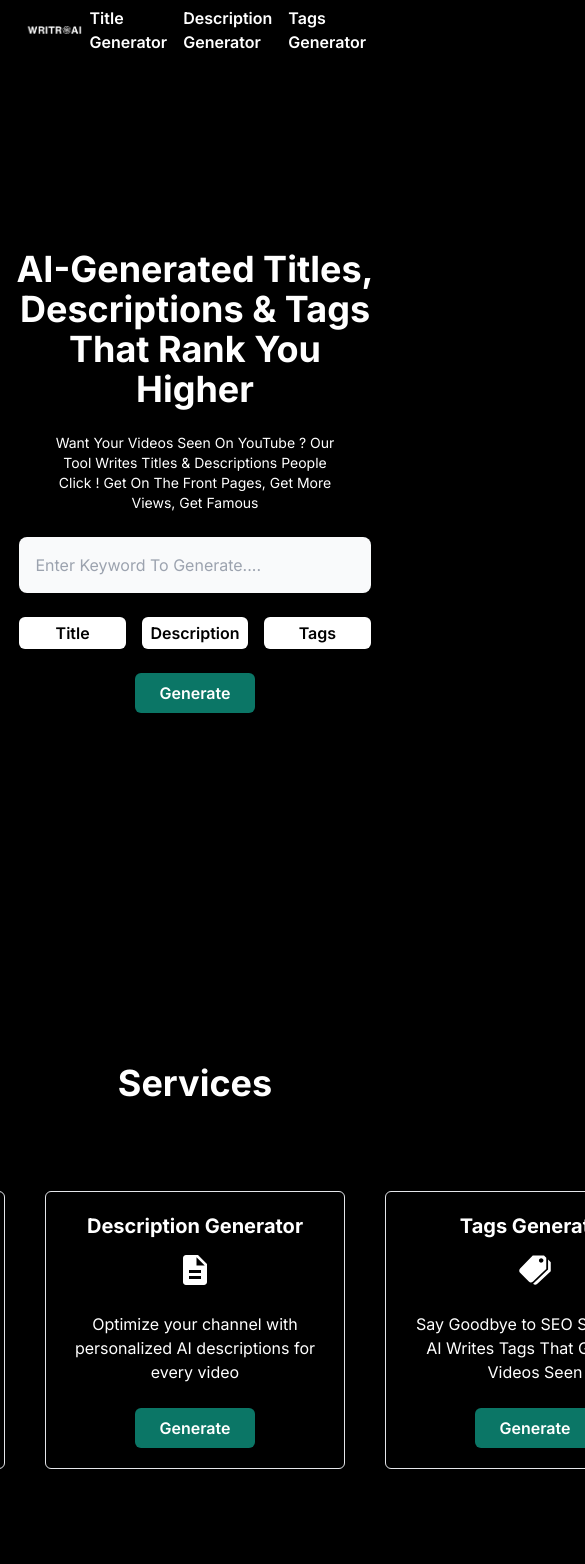
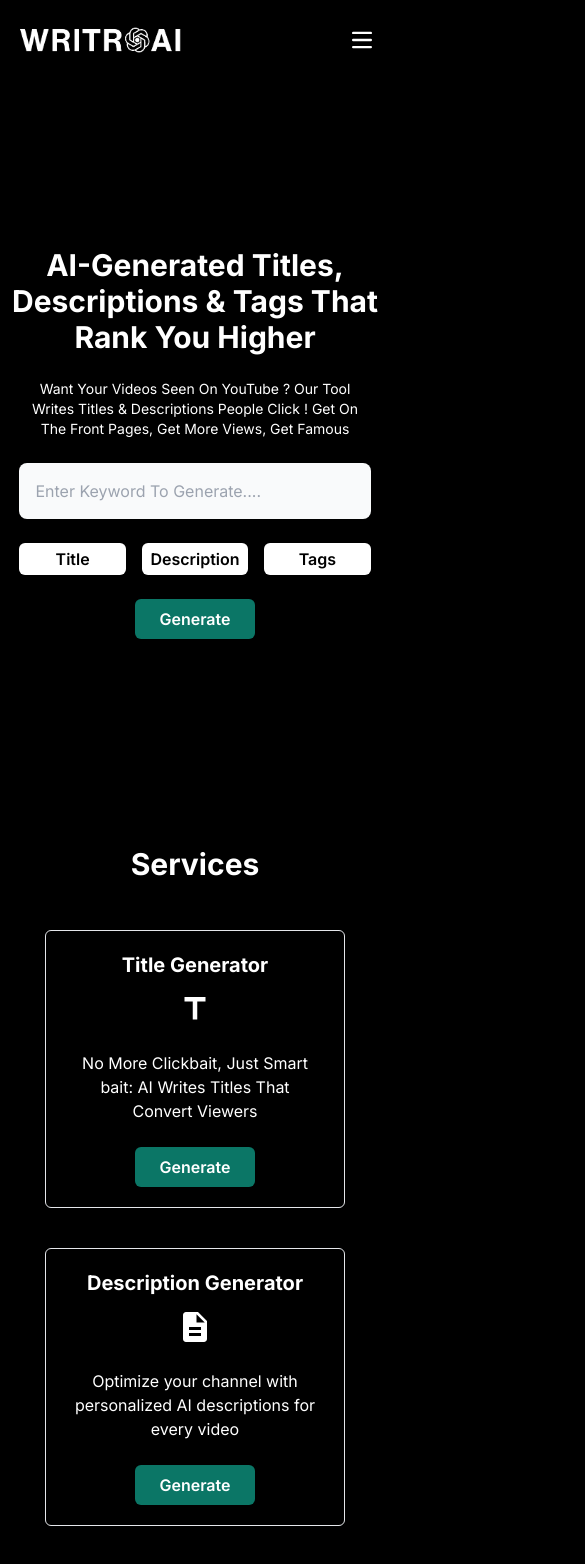
Before and after one commit to niaziiii/youtube-AI-2.0, a Next.js app: page / in a window 390 px wide. Shown: the top 1564 px of the page, 585 px wide, since content can reach past the window. Built offline with nearby package versions, Linux system fonts and the light colour scheme.

Commit message:
responsiveness fix in home page

```diff
--- a/src/app/terms-conditions/page.tsx
+++ b/src/app/terms-conditions/page.tsx
@@ -24,19 +24,19 @@ const Page = () => {
             to take all of the terms and conditions stated on this page. <br />
             <br /> The following terminology applies to these Terms and
             Conditions, Privacy Statement and Disclaimer Notice and all
-            Agreements: "Client", "You" and "Your" refers to you, the person log
-            on this website and compliant to the {"Company's"} terms and
-            conditions. "The Company", "Ourselves", "We", "Our" and "Us", refers
-            to our Company. "Party", "Parties", or "Us", refers to both the
-            Client and ourselves. All terms refer to the offer, acceptance and
-            consideration of payment necessary to undertake the process of our
-            assistance to the Client in the most appropriate manner for the
-            express purpose of meeting the {"Client's"} needs in respect of
-            provision of the {"Company's"} stated services, in accordance with
-            and subject to, prevailing law of pk. Any use of the above
-            terminology or other words in the singular, plural, capitalization
-            and/or he/she or they, are taken as interchangeable and therefore as
-            referring to the same.
+            Agreements: {"Client"}, {"You"} and {"Your"} refers to you, the
+            person log on this website and compliant to the {"Company's"} terms
+            and conditions. {"The Company"},{"Ourselves"}, {"We"}, {"Our"} and{" "}
+            {"Us"}, refers to our Company. {"Party"}, {"Parties"}, or {"Us"},
+            refers to both the Client and ourselves. All terms refer to the
+            offer, acceptance and consideration of payment necessary to
+            undertake the process of our assistance to the Client in the most
+            appropriate manner for the express purpose of meeting the{" "}
+            {"Client's"} needs in respect of provision of the {"Company's"}{" "}
+            stated services, in accordance with and subject to, prevailing law
+            of pk. Any use of the above terminology or other words in the
+            singular, plural, capitalization and/or he/she or they, are taken as
+            interchangeable and therefore as referring to the same.
           </p>
           <h2 className="text-2xl mt-6 mb-2 font-bold">Cookies</h2>
           <p>
--- a/src/components/home/index.tsx
+++ b/src/components/home/index.tsx
@@ -49,11 +49,11 @@ const HomePage = () => {
         />
       </div>
       {/* {loading && <LoadingSpinner />} */}
-      <div className="min-h-screen text-white flex items-center justify-center flex-col">
-        <h2 className=" capitalize text-4xl font-bold text-center pb-12">
+      <div className="mt-10 text-white flex items-center justify-center flex-col">
+        <h2 className=" capitalize text-3xl md:text-4xl font-bold text-center pb-2">
           Services
         </h2>
-        <div className="flex items-center justify-center gap-10 mt-10">
+        <div className="flex flex-wrap items-center justify-center gap-10 mt-10">
           {homeServices.map((service) => (
             <div
               key={service.title}
@@ -80,13 +80,13 @@ const HomePage = () => {
       </div>
       {/* <Accordination /> */}
 
-      <div className="min-h-screen text-white flex items-center justify-center flex-col">
-        <h2 className=" capitalize text-4xl font-bold text-center pb-12">
+      <div className="my-20 text-white flex items-center justify-center flex-col">
+        <h2 className=" capitalize text-3xl md:text-4xl font-bold text-center pb-2">
           About Us
         </h2>
         <div className="flex flex-col items-center w-full justify-center gap-10 mt-10">
-          <div className=" w-[50%]  border rounded-md py-5">
-            <p className="text-center px-6 mt-6">
+          <div className="w-[90%] md:w-[70%] lg:w-[50%]  border rounded-md p-2 sm:p-3 lg:py-5">
+            <p className="text-center px-3 lg:px-6">
               Tired of staring at a blank YouTube title screen? Feeling lost in
               the keyword desert? Our AI isn&apos;t just a robot – it&apos;s
               your ultimate hype assistant. Imagine titles that spark instant
--- a/src/components/shared/header/index.tsx
+++ b/src/components/shared/header/index.tsx
@@ -1,5 +1,7 @@
+"use client";
+
 import Image from "next/image";
-import React from "react";
+import React, { useState } from "react";
 
 const links = [
   {
@@ -16,37 +18,124 @@ const links = [
   },
 ];
 
+// const Header = ({ active = null }: { active?: number | null }) => {
+//   return (
+//     <header className="  text-white z-10 h-[14vh]">
+//       <nav
+//         className="mx-auto flex max-w-7xl items-center justify-between py-1.5 px-6 lg:px-8"
+//         aria-label="Global"
+//       >
+//         <div className="flex lg:flex-1">
+//           <a href="/" className="  text-2xl font-bold">
+//             <Image width={200} height={20} src={"/logo.png"} alt="'" />
+//           </a>
+//         </div>
+
+//         <div className="flex lg:flex-1 gap-4 lg:justify-end">
+//           {links.map((link, i: any) => {
+//             return (
+//               <a
+//                 style={{
+//                   color: active == i ? "#13F9D6" : "white",
+//                 }}
+//                 className={`font-semibold`}
+//                 key={i}
+//                 href={link.link}
+//               >
+//                 {link.name}
+//               </a>
+//             );
+//           })}
+//         </div>
+//       </nav>
+//     </header>
+//   );
+// };
+
+// export default Header;
+
 const Header = ({ active = null }: { active?: number | null }) => {
+  const [showHeader, setShowHeader] = useState(false);
+
   return (
-    <header className="  text-white z-10 h-[14vh]">
-      <nav
-        className="mx-auto flex max-w-7xl items-center justify-between py-1.5 px-6 lg:px-8"
-        aria-label="Global"
+    <nav className="bg-black border-gray-200 dark:bg-gray-900 ">
+      <div className=" relative flex flex-wrap items-center justify-between w-full text-white z-10  px-2 sm:px-6 md:px-12 lg:px-16">
+        {/* <a
+          href="https://flowbite.com/"
+          className="flex items-center space-x-3 rtl:space-x-reverse"
         >
+          <img
+            src="https://flowbite.com/docs/images/logo.svg"
+            className="h-8"
+            alt="Flowbite Logo"
+          />
+          <span className="self-center text-2xl font-semibold whitespace-nowrap dark:text-white">
+            Flowbite
+          </span>
+        </a> */}
         <div className="flex lg:flex-1">
           <a href="/" className="  text-2xl font-bold">
             <Image width={200} height={20} src={"/logo.png"} alt="'" />
           </a>
         </div>
+        <button
+          onClick={() => setShowHeader(!showHeader)}
+          type="button"
+          className="inline-flex items-center p-2 w-10 h-10 justify-center text-sm text-white rounded-lg lg:hidden hover:bg-[#0B7666] focus:outline-none focus:ring-2 focus:ring-white dark:text-white dark:hover:bg-white dark:focus:ring-white"
+          aria-controls="navbar-default"
+          aria-expanded="false"
+        >
+          <span className="sr-only">Open main menu</span>
+          <svg
+            className="w-5 h-5"
+            aria-hidden="true"
+            xmlns="http://www.w3.org/2000/svg"
+            fill="none"
+            viewBox="0 0 17 14"
+          >
+            <path
+              stroke="currentColor"
+              stroke-linecap="round"
+              stroke-linejoin="round"
+              stroke-width="2"
+              d="M1 1h15M1 7h15M1 13h15"
+            />
+          </svg>
+        </button>
 
-        <div className="flex lg:flex-1 gap-4 lg:justify-end">
-          {links.map((link, i: any) => {
+        <div
+          className={`${
+            showHeader ? "absolute z-1000 top-[90%] w-full left-0 " : "hidden"
+          } lg:block lg:w-auto`}
+          id="navbar-default"
+        >
+          <ul
+            className={`${
+              showHeader
+                ? "text-white bg-[#0f0f0f] w-[95%] m-auto"
+                : " text-white gap-8 "
+            } font-medium flex  flex-col p-4 lg:p-0 mt-4  rounded-lg lg:flex-row`}
+          >
+            {links.map((link, i) => {
               return (
+                <li key={link.link}>
                   <a
                     style={{
-                  color: active == i ? "#13F9D6" : "white",
+                      color: active == i ? "#13F9D6" : " ",
                     }}
-                className={`font-semibold`}
-                key={i}
                     href={link.link}
+                    className="block font-bold py-2 px-3 hover:text-[#13F9D6]"
+                    aria-current="page"
                   >
                     {link.name}
                   </a>
+                </li>
               );
             })}
+          </ul>
+        </div>
       </div>
     </nav>
-    </header>
   );
 };
 
--- a/src/components/shared/search/index.tsx
+++ b/src/components/shared/search/index.tsx
@@ -38,17 +38,17 @@ const SearchingScreen = (props: IScreen) => {
   } = props;
 
   return (
-    <div className=" flex-1 flex items-center justify-center z-10 text-white">
-      <div className="w-[90%] md:w-[70%] lg:w-[60%] xl:w-[50%]   h-full m-auto  flex flex-col items-start justify-center">
+    <div className=" flex-1 flex items-center justify-center text-white m-auto">
+      <div className="w-full  md:w-[70%] lg:w-[60%] xl:w-[50%]   h-full m-auto  flex flex-col items-start justify-center">
         <div className="flex flex-wrap justify-center ">
-          <h1 className=" capitalize text-4xl font-bold text-center">
+          <h1 className=" capitalize text-3xl md:text-4xl font-bold text-center">
             {title}
           </h1>
           <p className="mt-6 text-sm capitalize text-center w-[80%] m-auto">
             {description}
           </p>
         </div>
-        <div className="px-2 w-full mt-6">
+        <div className="px-2  w-[90%]  m-auto mt-6">
           <div className="relative w-full">
             <input
               type="search"
--- a/src/components/social/index.tsx
+++ b/src/components/social/index.tsx
@@ -6,7 +6,7 @@ import { FaPinterest } from "react-icons/fa";
 
 const SocialItems = () => {
   return (
-    <div className="flex items-center justify-between w-full px-8">
+    <div className="flex items-center justify-between flex-col gap-6 md:flex-row w-full px-8">
       <div className="flex items-center gap-2">
         <a
           href="https://www.facebook.com/writroai?mibextid=ZbWKwL"
@@ -33,7 +33,7 @@ const SocialItems = () => {
           <FaPinterest />
         </a>
       </div>
-      <div className="flex items-center gap-4 text-white">
+      <div className="flex flex-wrap justify-center items-center gap-4 text-white">
         <a href="/disclaimer">Disclaimer</a>
         <a href="/privacy">Privacy Policy</a>
         <a href="/terms-conditions">Terms & Conditions</a>
```
Lines whose indentation alone changed are shown as unchanged.
